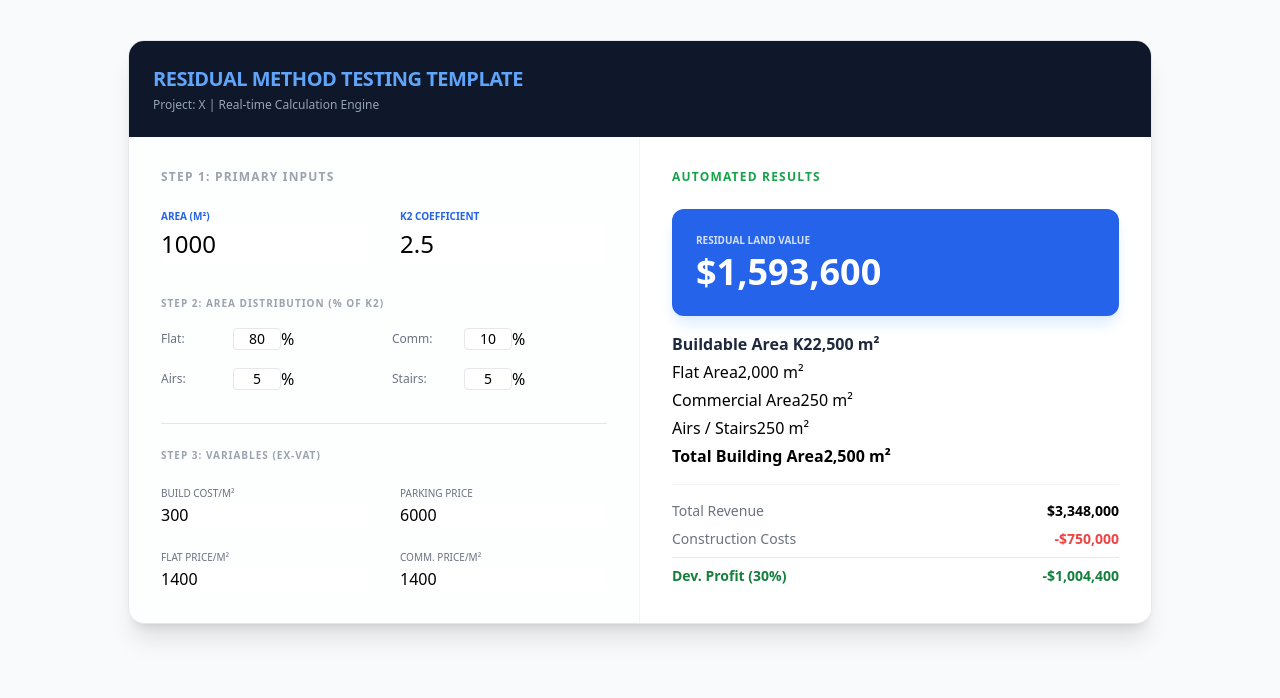
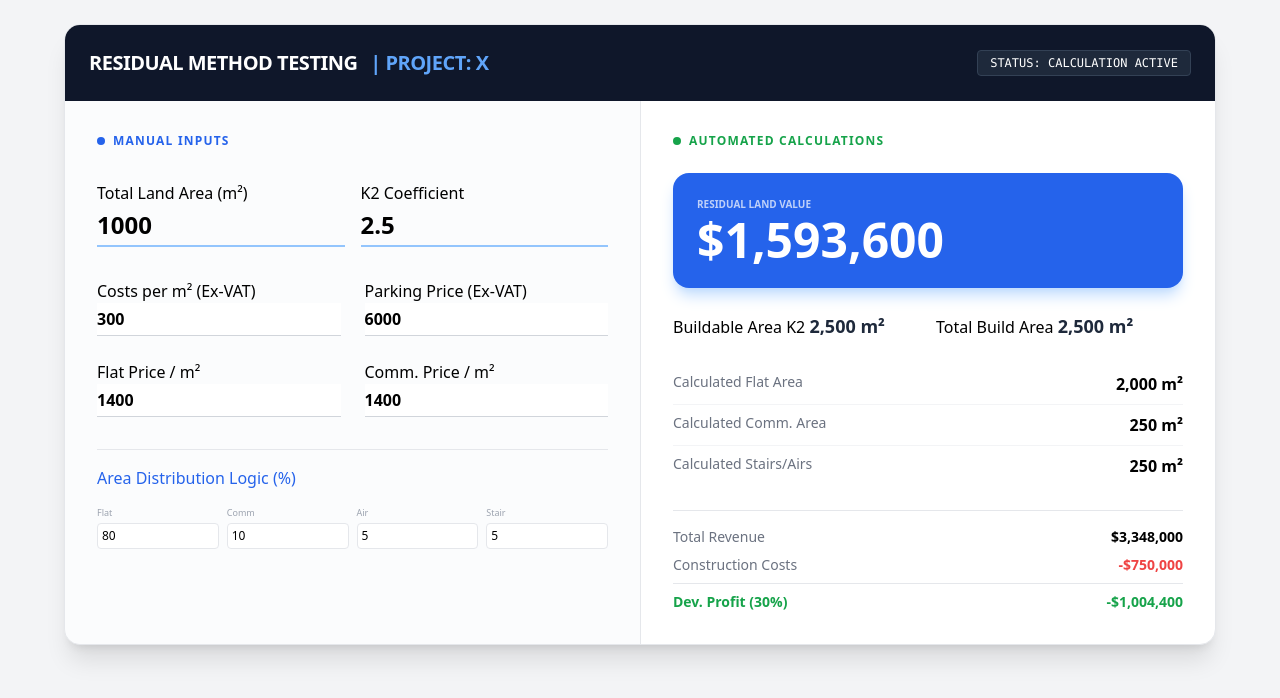
Before and after one commit to TengizKhrustali/Residual-Testing, a plain HTML site: page index.html in a window 1280 px wide. Drawn offline with nearby package versions, Linux system fonts and the light colour scheme.

Commit message:
Update title and improve layout in index.html

```diff
--- a/index.html
+++ b/index.html
@@ -3,98 +3,111 @@
 <head>
     <meta charset="UTF-8">
     <meta name="viewport" content="width=device-width, initial-scale=1.0">
-    <title>Residual Method Template</title>
+    <title>Residual Method Tester</title>
     <script src="https://cdn.tailwindcss.com"></script>
     <style>
         input::-webkit-outer-spin-button, input::-webkit-inner-spin-button { -webkit-appearance: none; margin: 0; }
         input[type=number] { -moz-appearance: textfield; }
-        .calc-row { @apply flex justify-between py-2 border-b border-gray-100 text-sm; }
-        .input-field { @apply border-b border-blue-200 focus:border-blue-600 outline-none bg-transparent font-semibold text-gray-800; }
+        .input-group { @apply bg-blue-50 p-4 rounded-lg border border-blue-100; }
+        .calc-group { @apply bg-white p-4 rounded-lg border border-gray-200 shadow-sm; }
+        .label-text { @apply block text-[10px] font-bold text-gray-500 uppercase tracking-wider mb-1; }
     </style>
 </head>
-<body class="bg-gray-50 p-4 md:p-10 font-sans">
-    <div class="max-w-5xl mx-auto bg-white shadow-xl rounded-2xl overflow-hidden border border-gray-200">
-        <div class="bg-slate-900 p-6 text-white">
-            <h1 class="text-xl font-bold tracking-tight text-blue-400 uppercase">Residual Method Testing Template</h1>
-            <p class="text-slate-400 text-xs mt-1">Project: X | Real-time Calculation Engine</p>
-        </div>
+<body class="bg-gray-100 p-6 font-sans">
+    <div class="max-w-6xl mx-auto">
+        <div class="bg-white rounded-2xl shadow-xl overflow-hidden border border-gray-200">
+            <div class="bg-slate-900 p-6 text-white flex justify-between items-center">
+                <h1 class="text-xl font-bold tracking-tight">RESIDUAL METHOD TESTING <span class="text-blue-400 ml-2">| PROJECT: X</span></h1>
+                <div class="text-xs font-mono bg-slate-800 px-3 py-1 rounded border border-slate-700">STATUS: CALCULATION ACTIVE</div>
+            </div>
 
-        <div class="grid grid-cols-1 lg:grid-cols-2">
-            <div class="p-8 border-r border-gray-100 bg-slate-50/30">
-                <h2 class="text-xs font-black text-gray-400 uppercase tracking-widest mb-6">Step 1: Primary Inputs</h2>
+            <div class="grid grid-cols-1 lg:grid-cols-2 gap-0 divide-y lg:divide-y-0 lg:divide-x divide-gray-200">
 
-                <div class="space-y-8">
-                    <div class="grid grid-cols-2 gap-8">
-                        <div>
-                            <label class="block text-[10px] font-bold text-blue-600 uppercase">Area (m²)</label>
-                            <input type="number" id="land_area" value="1000" oninput="calc()" class="input-field w-full text-2xl py-1">
-                        </div>
-                        <div>
-                            <label class="block text-[10px] font-bold text-blue-600 uppercase">K2 Coefficient</label>
-                            <input type="number" id="k2" value="2.5" step="0.01" oninput="calc()" class="input-field w-full text-2xl py-1">
-                        </div>
-                    </div>
+                <div class="p-8 space-y-8 bg-slate-50/50">
+                    <h2 class="text-blue-600 font-black text-xs uppercase tracking-widest flex items-center">
+                        <span class="w-2 h-2 bg-blue-600 rounded-full mr-2"></span> Manual Inputs
+                    </h2>
 
-                    <div>
-                        <h3 class="text-[10px] font-bold text-gray-400 uppercase mb-4 tracking-widest">Step 2: Area Distribution (% of K2)</h3>
+                    <div class="input-group">
                         <div class="grid grid-cols-2 gap-4">
-                            <div class="flex items-center space-x-2">
-                                <span class="text-xs text-gray-500 w-16">Flat:</span>
-                                <input type="number" id="ratio_flat" value="80" oninput="calc()" class="w-12 text-center border rounded text-sm"> %
+                            <div>
+                                <label class="label-text">Total Land Area (m²)</label>
+                                <input type="number" id="inp_area" value="1000" oninput="calc()" class="w-full bg-transparent border-b-2 border-blue-300 py-1 text-2xl font-bold outline-none focus:border-blue-600">
                             </div>
-                            <div class="flex items-center space-x-2">
-                                <span class="text-xs text-gray-500 w-16">Comm:</span>
-                                <input type="number" id="ratio_comm" value="10" oninput="calc()" class="w-12 text-center border rounded text-sm"> %
-                            </div>
-                            <div class="flex items-center space-x-2">
-                                <span class="text-xs text-gray-500 w-16">Airs:</span>
-                                <input type="number" id="ratio_airs" value="5" oninput="calc()" class="w-12 text-center border rounded text-sm"> %
-                            </div>
-                            <div class="flex items-center space-x-2">
-                                <span class="text-xs text-gray-500 w-16">Stairs:</span>
-                                <input type="number" id="ratio_stairs" value="5" oninput="calc()" class="w-12 text-center border rounded text-sm"> %
+                            <div>
+                                <label class="label-text">K2 Coefficient</label>
+                                <input type="number" id="inp_k2" value="2.5" step="0.1" oninput="calc()" class="w-full bg-transparent border-b-2 border-blue-300 py-1 text-2xl font-bold outline-none focus:border-blue-600">
                             </div>
                         </div>
                     </div>
 
-                    <div class="pt-6 border-t border-gray-200">
-                        <h3 class="text-[10px] font-bold text-gray-400 uppercase mb-4 tracking-widest">Step 3: Variables (Ex-VAT)</h3>
-                        <div class="grid grid-cols-2 gap-y-4 gap-x-8">
-                            <div><label class="text-[10px] text-gray-500 uppercase">Build Cost/m²</label><input type="number" id="cost_m2" value="300" oninput="calc()" class="input-field w-full"></div>
-                            <div><label class="text-[10px] text-gray-500 uppercase">Parking Price</label><input type="number" id="p_price" value="6000" oninput="calc()" class="input-field w-full"></div>
-                            <div><label class="text-[10px] text-gray-500 uppercase">Flat Price/m²</label><input type="number" id="f_price" value="1400" oninput="calc()" class="input-field w-full"></div>
-                            <div><label class="text-[10px] text-gray-500 uppercase">Comm. Price/m²</label><input type="number" id="c_price" value="1400" oninput="calc()" class="input-field w-full"></div>
+                    <div class="grid grid-cols-2 gap-6">
+                        <div>
+                            <label class="label-text">Costs per m² (Ex-VAT)</label>
+                            <input type="number" id="inp_cost_m2" value="300" oninput="calc()" class="w-full border-b border-gray-300 py-1 font-semibold outline-none focus:border-blue-500">
+                        </div>
+                        <div>
+                            <label class="label-text">Parking Price (Ex-VAT)</label>
+                            <input type="number" id="inp_p_price" value="6000" oninput="calc()" class="w-full border-b border-gray-300 py-1 font-semibold outline-none focus:border-blue-500">
+                        </div>
+                        <div>
+                            <label class="label-text">Flat Price / m²</label>
+                            <input type="number" id="inp_f_price" value="1400" oninput="calc()" class="w-full border-b border-gray-300 py-1 font-semibold outline-none focus:border-blue-500">
+                        </div>
+                        <div>
+                            <label class="label-text">Comm. Price / m²</label>
+                            <input type="number" id="inp_c_price" value="1400" oninput="calc()" class="w-full border-b border-gray-300 py-1 font-semibold outline-none focus:border-blue-500">
+                        </div>
+                    </div>
+
+                    <div class="pt-4 border-t border-gray-200">
+                        <label class="label-text text-blue-600">Area Distribution Logic (%)</label>
+                        <div class="grid grid-cols-4 gap-2 mt-2">
+                            <div><span class="text-[9px] text-gray-400">Flat</span><input type="number" id="r_flat" value="80" oninput="calc()" class="w-full border rounded p-1 text-xs"></div>
+                            <div><span class="text-[9px] text-gray-400">Comm</span><input type="number" id="r_comm" value="10" oninput="calc()" class="w-full border rounded p-1 text-xs"></div>
+                            <div><span class="text-[9px] text-gray-400">Air</span><input type="number" id="r_air" value="5" oninput="calc()" class="w-full border rounded p-1 text-xs"></div>
+                            <div><span class="text-[9px] text-gray-400">Stair</span><input type="number" id="r_stair" value="5" oninput="calc()" class="w-full border rounded p-1 text-xs"></div>
                         </div>
                     </div>
                 </div>
-            </div>
 
-            <div class="p-8 bg-white">
-                <h2 class="text-xs font-black text-green-600 uppercase tracking-widest mb-6">Automated Results</h2>
+                <div class="p-8 space-y-6">
+                    <h2 class="text-green-600 font-black text-xs uppercase tracking-widest flex items-center">
+                        <span class="w-2 h-2 bg-green-600 rounded-full mr-2"></span> Automated Calculations
+                    </h2>
 
-                <div class="space-y-4">
-                    <div class="bg-blue-600 p-6 rounded-xl text-white shadow-lg shadow-blue-100">
-                        <p class="text-[10px] font-bold uppercase opacity-80">Residual Land Value</p>
-                        <h2 id="res_land_value" class="text-4xl font-black mt-1">$0</h2>
+                    <div class="bg-blue-600 p-6 rounded-2xl text-white shadow-lg shadow-blue-200">
+                        <p class="text-[10px] font-bold uppercase opacity-70">Residual Land Value</p>
+                        <h2 id="out_land_val" class="text-5xl font-black mt-1">$0</h2>
                     </div>
 
-                    <div class="mt-6 space-y-1">
-                        <div class="calc-row font-bold text-slate-800"><span>Buildable Area K2</span><span id="calc_k2">0 m²</span></div>
-                        <div class="calc-row"><span>Flat Area</span><span id="calc_flat">0 m²</span></div>
-                        <div class="calc-row"><span>Commercial Area</span><span id="calc_comm">0 m²</span></div>
-                        <div class="calc-row"><span>Airs / Stairs</span><span id="calc_others">0 m²</span></div>
-                        <div class="calc-row font-bold"><span>Total Building Area</span><span id="calc_total_area">0 m²</span></div>
+                    <div class="grid grid-cols-2 gap-4">
+                        <div class="calc-group">
+                            <label class="label-text">Buildable Area K2</label>
+                            <span id="out_k2" class="text-lg font-bold text-slate-800">0 m²</span>
+                        </div>
+                        <div class="calc-group">
+                            <label class="label-text">Total Build Area</label>
+                            <span id="out_total_build" class="text-lg font-bold text-slate-800">0 m²</span>
+                        </div>
                     </div>
 
-                    <div class="mt-8 pt-4 border-t border-gray-100 space-y-2">
-                        <div class="flex justify-between text-sm"><span class="text-gray-500">Total Revenue</span><span id="res_total_rev" class="font-bold"></span></div>
-                        <div class="flex justify-between text-sm"><span class="text-gray-500">Construction Costs</span><span id="res_build_cost" class="text-red-500 font-bold"></span></div>
-                        <div class="flex justify-between text-sm font-bold pt-2 border-t text-green-700">
+                    <div class="calc-group divide-y divide-gray-100">
+                        <div class="flex justify-between py-2"><span class="text-sm text-gray-500">Calculated Flat Area</span><span id="out_flat" class="font-bold"></span></div>
+                        <div class="flex justify-between py-2"><span class="text-sm text-gray-500">Calculated Comm. Area</span><span id="out_comm" class="font-bold"></span></div>
+                        <div class="flex justify-between py-2"><span class="text-sm text-gray-500">Calculated Stairs/Airs</span><span id="out_others" class="font-bold"></span></div>
+                    </div>
+
+                    <div class="space-y-2 border-t pt-4">
+                        <div class="flex justify-between text-sm"><span class="text-gray-500">Total Revenue</span><span id="out_rev" class="font-bold"></span></div>
+                        <div class="flex justify-between text-sm"><span class="text-gray-500">Construction Costs</span><span id="out_costs" class="text-red-500 font-bold"></span></div>
+                        <div class="flex justify-between text-sm font-bold text-green-600 pt-2 border-t">
                             <span>Dev. Profit (30%)</span>
-                            <span id="val_profit"></span>
+                            <span id="out_profit"></span>
                         </div>
                     </div>
                 </div>
+
             </div>
         </div>
     </div>
@@ -104,47 +117,46 @@
         const fmt = (v) => '$' + Math.round(v).toLocaleString();
 
         function calc() {
-            // 1. Get Core Inputs
-            const land = +document.getElementById('land_area').value;
-            const k2 = +document.getElementById('k2').value;
+            // INPUTS
+            const land = +document.getElementById('inp_area').value;
+            const k2 = +document.getElementById('inp_k2').value;
+            const cM2 = +document.getElementById('inp_cost_m2').value;
+            const fP = +document.getElementById('inp_f_price').value;
+            const cP = +document.getElementById('inp_c_price').value;
+            const pP = +document.getElementById('inp_p_price').value;
 
-            // 2. Calculate Areas from Ratios
-            const buildableK2 = land * k2;
-            const rFlat = (+document.getElementById('ratio_flat').value / 100);
-            const rComm = (+document.getElementById('ratio_comm').value / 100);
-            const rAirs = (+document.getElementById('ratio_airs').value / 100);
-            const rStairs = (+document.getElementById('ratio_stairs').value / 100);
+            // RATIOS
+            const rf = +document.getElementById('r_flat').value / 100;
+            const rc = +document.getElementById('r_comm').value / 100;
+            const ra = +document.getElementById('r_air').value / 100;
+            const rs = +document.getElementById('r_stair').value / 100;
 
-            const areaFlat = buildableK2 * rFlat;
-            const areaComm = buildableK2 * rComm;
-            const areaAirs = buildableK2 * rAirs;
-            const areaStairs = buildableK2 * rStairs;
+            // CALCULATIONS
+            const buildK2 = land * k2;
+            const areaF = buildK2 * rf;
+            const areaC = buildK2 * rc;
+            const areaA = buildK2 * ra;
+            const areaS = buildK2 * rs;
+            const totalBuild = areaF + areaC + areaA + areaS;
 
-            const totalBuildingArea = areaFlat + areaComm + areaAirs + areaStairs;
-            const parkingUnits = Math.floor(areaFlat / 60); // Example rule: 1 unit per 60m2 flat
+            const parkUnits = Math.floor(areaF / 60); // Standard rule, adjust if needed
 
-            // 3. Financials
-            const costM2 = +document.getElementById('cost_m2').value;
-            const fPrice = +document.getElementById('f_price').value;
-            const cPrice = +document.getElementById('c_price').value;
-            const pPrice = +document.getElementById('p_price').value;
+            const totalRev = (areaF * fP) + (areaC * cP) + (parkUnits * pP);
+            const buildCosts = totalBuild * cM2;
+            const profit = totalRev * PROFIT_RATE;
+            const residual = totalRev - buildCosts - profit;
 
-            const totalRev = (areaFlat * fPrice) + (areaComm * cPrice) + (parkingUnits * pPrice);
-            const constructionCosts = totalBuildingArea * costM2;
-            const profitFig = totalRev * PROFIT_RATE;
-            const residual = totalRev - constructionCosts - profitFig;
+            // OUTPUTS
+            document.getElementById('out_k2').innerText = buildK2.toLocaleString() + ' m²';
+            document.getElementById('out_total_build').innerText = totalBuild.toLocaleString() + ' m²';
+            document.getElementById('out_flat').innerText = Math.round(areaF).toLocaleString() + ' m²';
+            document.getElementById('out_comm').innerText = Math.round(areaC).toLocaleString() + ' m²';
+            document.getElementById('out_others').innerText = Math.round(areaA + areaS).toLocaleString() + ' m²';
 
-            // 4. Update UI
-            document.getElementById('calc_k2').innerText = buildableK2.toLocaleString() + ' m²';
-            document.getElementById('calc_flat').innerText = Math.round(areaFlat).toLocaleString() + ' m²';
-            document.getElementById('calc_comm').innerText = Math.round(areaComm).toLocaleString() + ' m²';
-            document.getElementById('calc_others').innerText = Math.round(areaAirs + areaStairs).toLocaleString() + ' m²';
-            document.getElementById('calc_total_area').innerText = Math.round(totalBuildingArea).toLocaleString() + ' m²';
-
-            document.getElementById('res_total_rev').innerText = fmt(totalRev);
-            document.getElementById('res_build_cost').innerText = '-' + fmt(constructionCosts);
-            document.getElementById('val_profit').innerText = '-' + fmt(profitFig);
-            document.getElementById('res_land_value').innerText = fmt(residual);
+            document.getElementById('out_rev').innerText = fmt(totalRev);
+            document.getElementById('out_costs').innerText = '-' + fmt(buildCosts);
+            document.getElementById('out_profit').innerText = '-' + fmt(profit);
+            document.getElementById('out_land_val').innerText = fmt(residual);
         }
         calc();
     </script>
```
